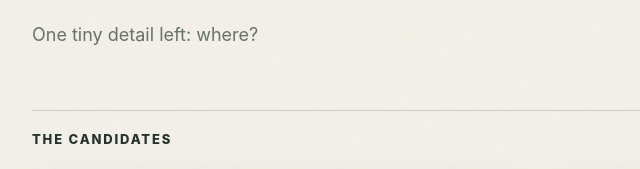
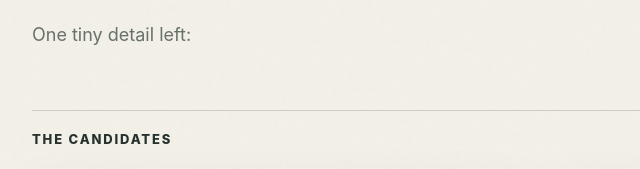
Before and after one commit to mettios/date-invitation, a plain HTML site: page index.html in a window 1280 px wide. Shown: the part 299-468 px from the top of the page, 98-738 px from the left. Drawn offline with Linux system fonts and the light colour scheme.

Commit message:
Update sub paragraph text in index.html

```diff
--- a/index.html
+++ b/index.html
@@ -152,7 +152,7 @@
       <section class="hero" aria-labelledby="title">
         <div class="eyebrow">Wednesday, 25 November</div>
         <h1 id="title">It's <em>on.</em></h1>
-        <p class="sub">One tiny detail left: where?</p>
+        <p class="sub">One tiny detail left:</p>
         <div class="mini-stamp" aria-hidden="true">25<span>NOV / WED</span></div>
       </section>
 
```
